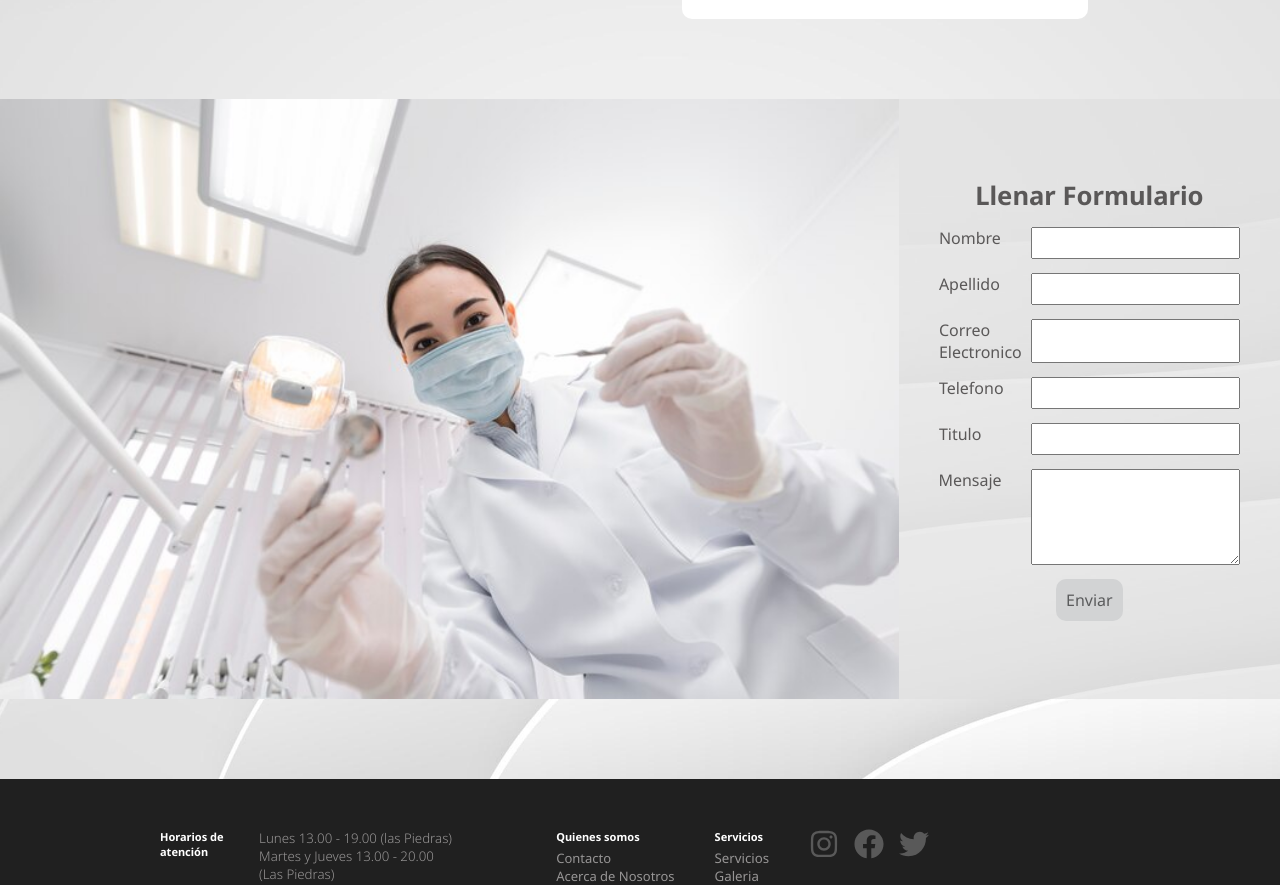
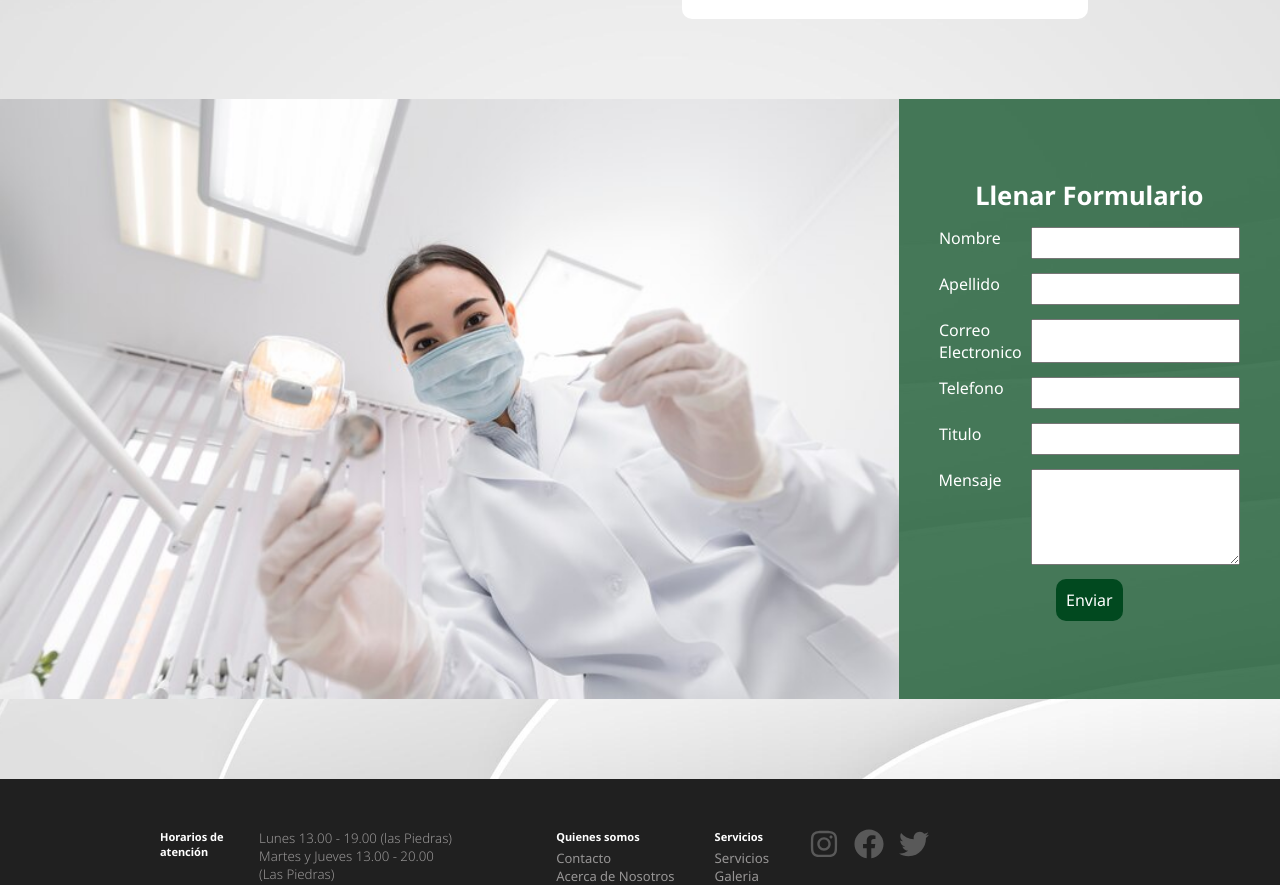
Before and after one commit to gero16/dental-front, a React (Vite) app: page /reservar-hora in a window 1280 px wide. Shown: the part 712-1597 px from the top of the page. Built offline with nearby package versions, Linux system fonts and the light colour scheme.

Commit message:
actualizacion css

```diff
--- a/src/Components/Contacto/Contacto.css
+++ b/src/Components/Contacto/Contacto.css
@@ -27,6 +27,7 @@
     width: 45%;
     border-radius: 10px;
     height: 100%;
+
 }
 
 .formulario-contacto li {
@@ -86,6 +87,8 @@ textarea {
     padding-bottom: 60px;
 }
 
+
+
 @media (min-width: 1500px) {
     .section-contacto-formulario {
         height: 60vh;
--- a/src/Components/Contacto/Contacto.jsx
+++ b/src/Components/Contacto/Contacto.jsx
@@ -6,6 +6,7 @@ import Navbar from "../Navbar/Navbar";
 import Ubicacion from "../Ubicacion/Ubicacion";
 import Footer from "../Footer/Footer";
 import { FaInstagram, FaFacebook, FaTwitter } from 'react-icons/fa';
+import PortadaTitulo from "../PortadaTitulo/PortadaTitulo";
 
 const Contacto = () => {
 
@@ -14,7 +15,13 @@ const Contacto = () => {
 
     return (
         <>
-            <Navbar />
+            <Navbar> </Navbar>
+
+            {
+                /* <PortadaTitulo titulo={"Contacto"} subtitulo={"Pongase en contacto con nosotros"} color={"#E5028E"}> </PortadaTitulo> */
+            }
+
+
             <section className="portada-contacto"> </section>
 
             <section className="fondo-blanco-img">
--- /dev/null
+++ b/src/Components/PortadaTitulo/PortadaTitulo.jsx
@@ -0,0 +1,15 @@
+const PortadaTitulo = ({titulo, subtitulo, color }) => {
+
+    return (
+        <>
+           <section className="portada-noticias flex" >
+                <section className="noticias-portada-texto flex-column-center" style={{backgroundColor: color}}>
+                    <h1 className="h1-noticias"> {titulo} </h1>
+                    <p> {subtitulo} </p>
+                </section>
+            </section>
+        </>
+    )
+}
+
+export default PortadaTitulo
--- a/src/Components/ReservaHora/ReservaHora.css
+++ b/src/Components/ReservaHora/ReservaHora.css
@@ -68,8 +68,8 @@ ol {
 
 .ul-formulario-reserva{
   gap: 14px;
-  background-color: rgba(223, 222, 222, 0.616);
-  color: var(--gris-oscuro);
+  background-color: var(--primario-tr);
+   color: var(--white);
   height: 100%;
 
 }
@@ -108,9 +108,9 @@ ol {
 .btn-enviar-reserva {
   padding: 10px;
   border-radius: 10px;
-  background-color: #d2d3d4;
-  color: rgb(90, 91, 92);
   cursor: pointer;
+  background-color: #01491f;
+  color: white;
 }
 
 .react-calendar {
@@ -153,7 +153,7 @@ ol {
 @media (min-width: 1500px) {
 
   .section-formulario-contacto {
-    height: 83vh;
+    height: 85vh;
   }
   .span-link {
      font-size: 1vw;
--- a/src/Components/ReservaHora/ReservaHora.jsx
+++ b/src/Components/ReservaHora/ReservaHora.jsx
@@ -140,7 +140,7 @@ const ReservaHora = () => {
                     <img src={Imagen} className="imagen-reservar-hora" alt="" />
 
 
-                    <div className="div-reservar-hora">
+                    <div className="div-reservar-hora ">
 
                         <ul className="ul-formulario-reserva flex-column-center">
                                 <li>
@@ -171,7 +171,9 @@ const ReservaHora = () => {
                                     <textarea type="text" />
                                 </li>
 
+
                                 <span className="btn-enviar-reserva"> Enviar </span>
+
                         </ul>
                     </div>
 
--- a/src/main.css
+++ b/src/main.css
@@ -4,6 +4,7 @@
   font-family: "Noto Sans", sans-serif;
   /*  --primario: #0a9c78; */
   --primario:#215F38;
+  --primario-tr: #215f38d3;
   --secundario: #296840;
   --white: #ffffff;
   --footer-grey: #979595;
```
